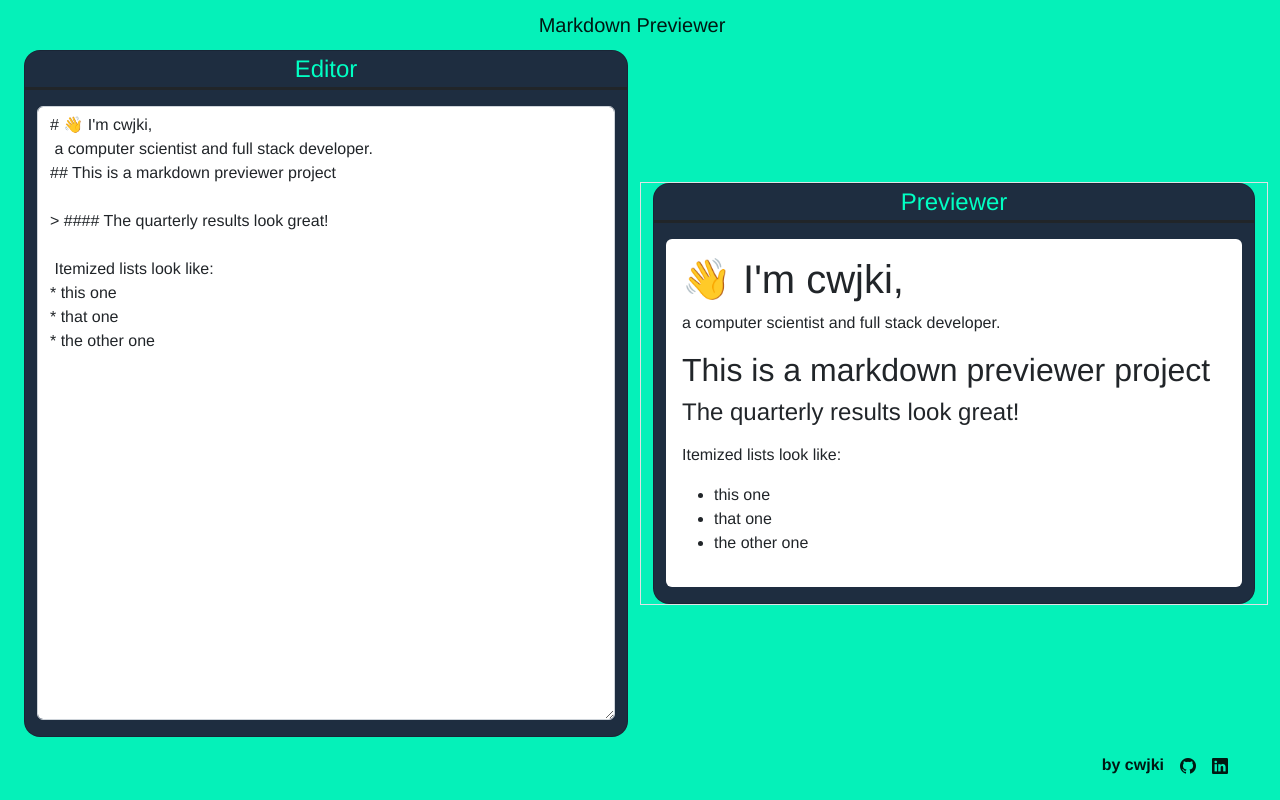
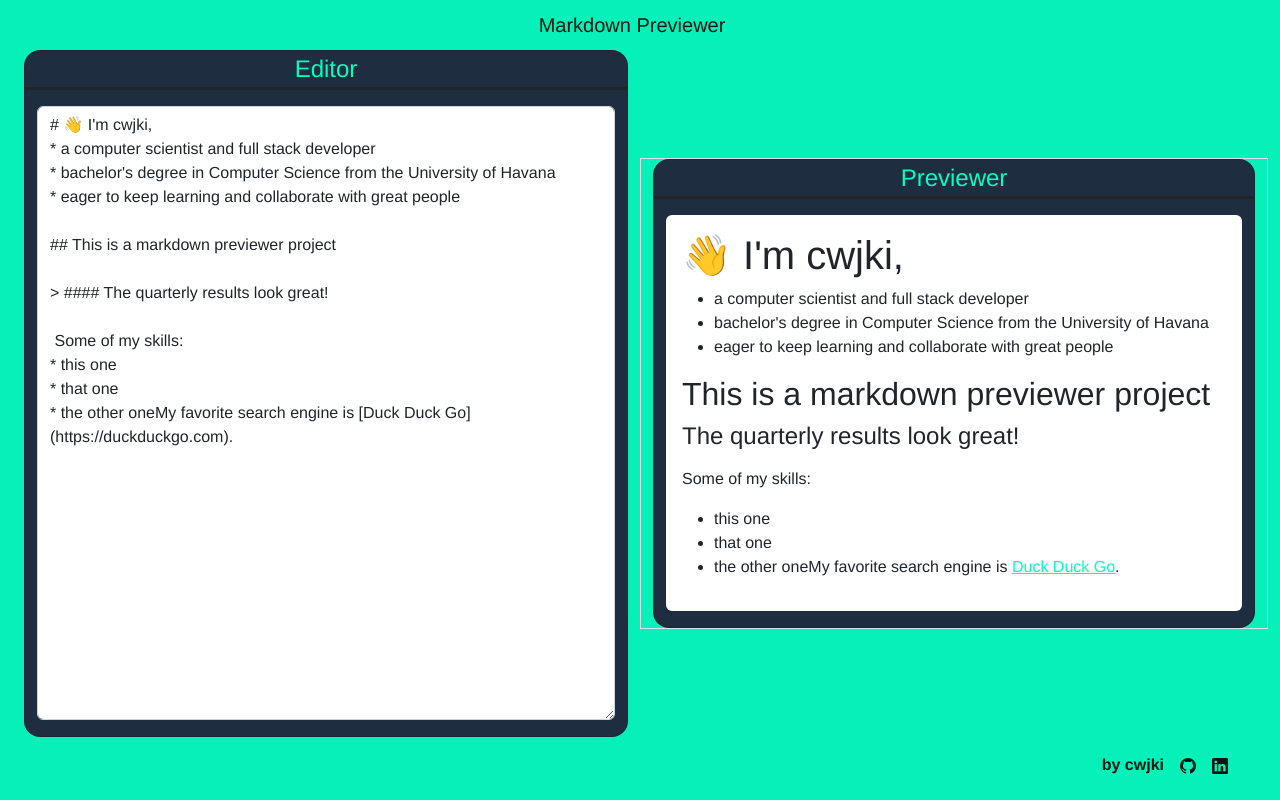
Before and after one commit to cwjki/markdown-previewer, a React (Create React App) app: page / in a window 1280 px wide. Built offline with nearby package versions, Linux system fonts and the light colour scheme.

Commit message:
working on the initial msg

```diff
--- a/src/data/data.js
+++ b/src/data/data.js
@@ -1,15 +1,12 @@
 const initialMsg = "" +
 "# 👋 I'm cwjki," +
-"\n a computer scientist and full stack developer." +
+"\n* a computer scientist and full stack developer\n* bachelor's degree in Computer Science from the University of Havana\n* eager to keep learning and collaborate with great people" +
+"\n " +
 "\n## This is a markdown previewer project " +
 "\n\n> #### The quarterly results look great!" +
-"\n\n Itemized lists look like:\n* this one\n* that one\n* the other one" +
+"\n\n Some of my skills:\n* this one\n* that one\n* the other one" +
+"My favorite search engine is [Duck Duck Go](https://duckduckgo.com)." +
 ""
 
 
-
-
-
-
-
 export default initialMsg;
```
